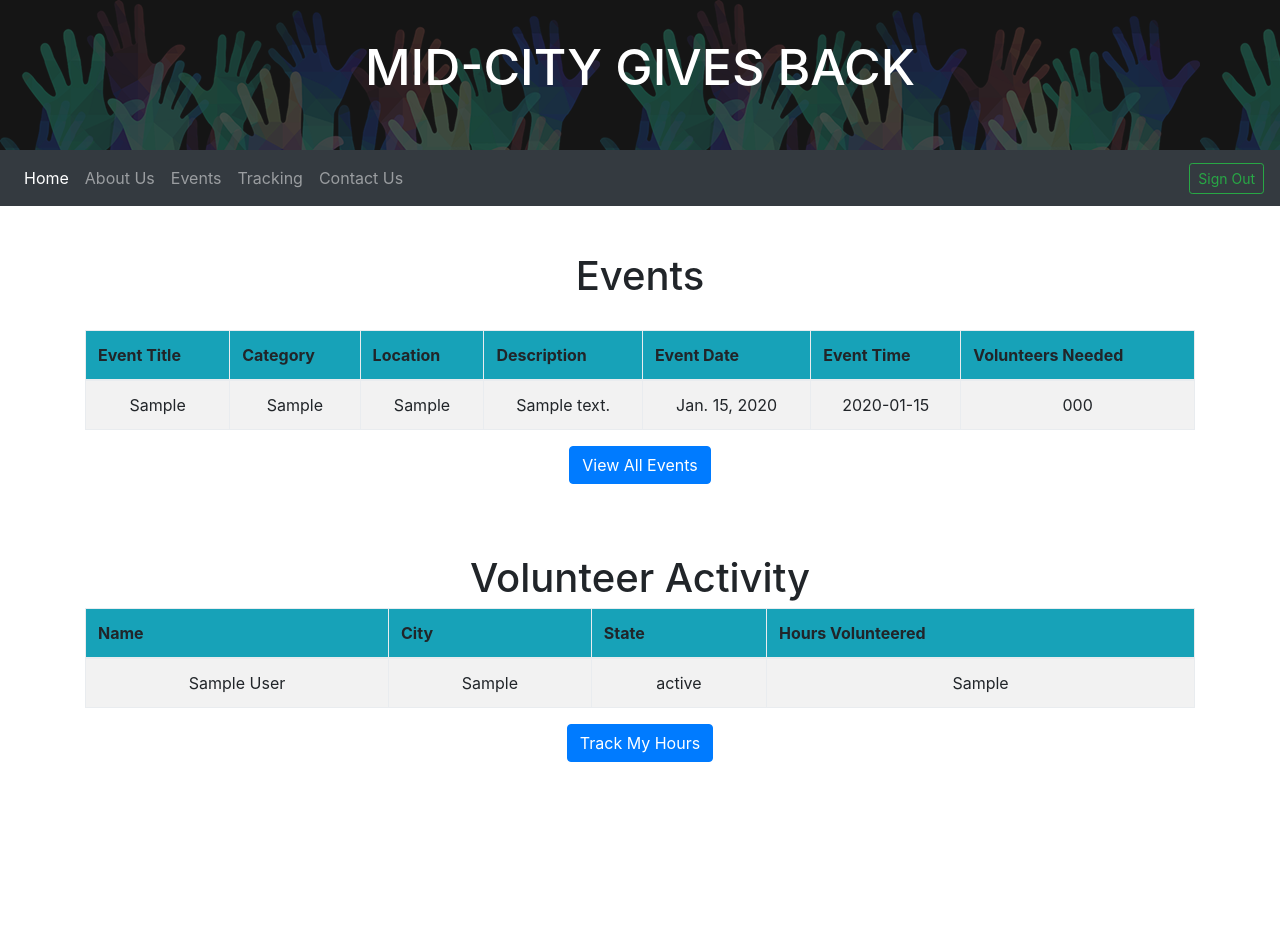
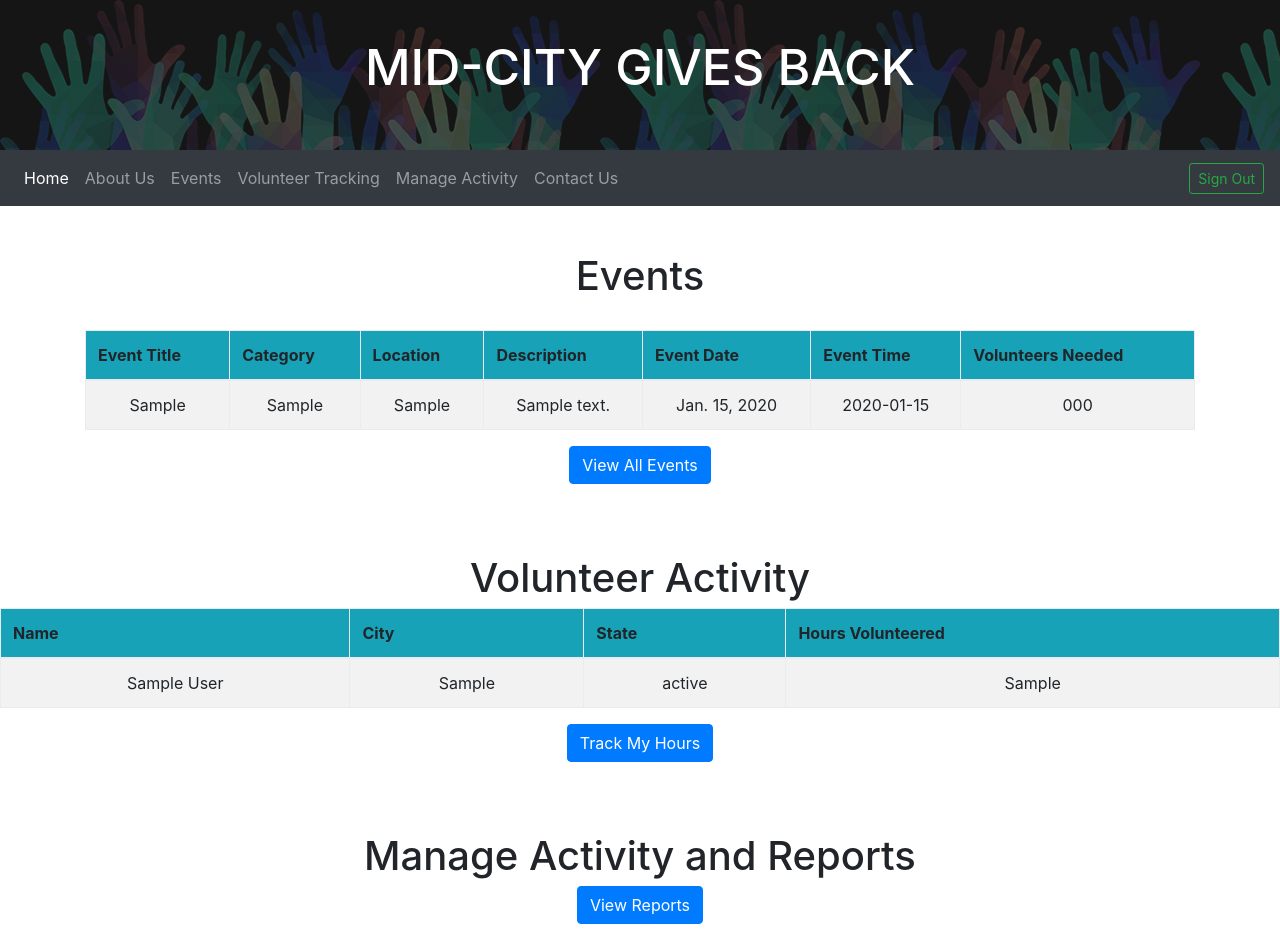
Before and after one commit to midcityproject/midcityproject, a Django app: page / in a window 1280 px wide. Before the commit the page ends 762 px from the top, so only its background shows below. Run offline with Django 3.2, Linux system fonts and the light colour scheme; a user stored in the database is signed in; tables that the repository leaves empty hold one stand-in row (values such as "Sample post"); some libraries are stand-ins or nearby versions.

Commit message:
fix new page

```diff
--- a/volunteer_activity/templates/volunteer_activity/base.html
+++ b/volunteer_activity/templates/volunteer_activity/base.html
@@ -48,7 +48,10 @@
            <a class="nav-link" href="{% url 'volunteer_activity:events' %}">Events</a>
          </li>
          <li class="nav-item">
-           <a class="nav-link" href="{% url 'volunteer_activity:tracking' %}">Tracking</a>
+           <a class="nav-link" href="{% url 'volunteer_activity:tracking' %}">Volunteer Tracking</a>
+         </li>
+           <li class="nav-item">
+           <a class="nav-link" href="{% url 'volunteer_activity:tracking' %}">Manage Activity</a>
          </li>
          <li class="nav-item">
            <a class="nav-link" href="{% url 'volunteer_activity:contactus' %}">Contact Us</a>
--- a/volunteer_activity/templates/volunteer_activity/home.html
+++ b/volunteer_activity/templates/volunteer_activity/home.html
@@ -49,6 +49,7 @@
           <button type="button" class="btn btn-primary center-block">View All Events</button><br><br>
         </div>
      </div>
+   </div>
      <div class="row">
        <div class="col">
          <br><br><h1 style="text-align:center;">Volunteer Activity</h1>
@@ -85,9 +86,26 @@
        <div class="col text-center">
          <button type="button" class="btn btn-primary center-block">Track My Hours</button><br><br>
        </div>
+     </div>
+
+    {% if user.is_authenticated %}
+    <div class="row">
+       <div class="col">
+         <br><br><h1 style="text-align:center;">Manage Activity and Reports</h1>
+       </div>
+
+       <div class="w-100"></div>
+
+
+       <div class="w-100"></div>
+
+       <div class="col text-center">
+         <button type="button" class="btn btn-primary center-block">View Reports</button><br><br>
+       </div>
 
      </div>
+    {% endif %}
    </div>
 
-
+   </div>
    {% endblock %}
```
